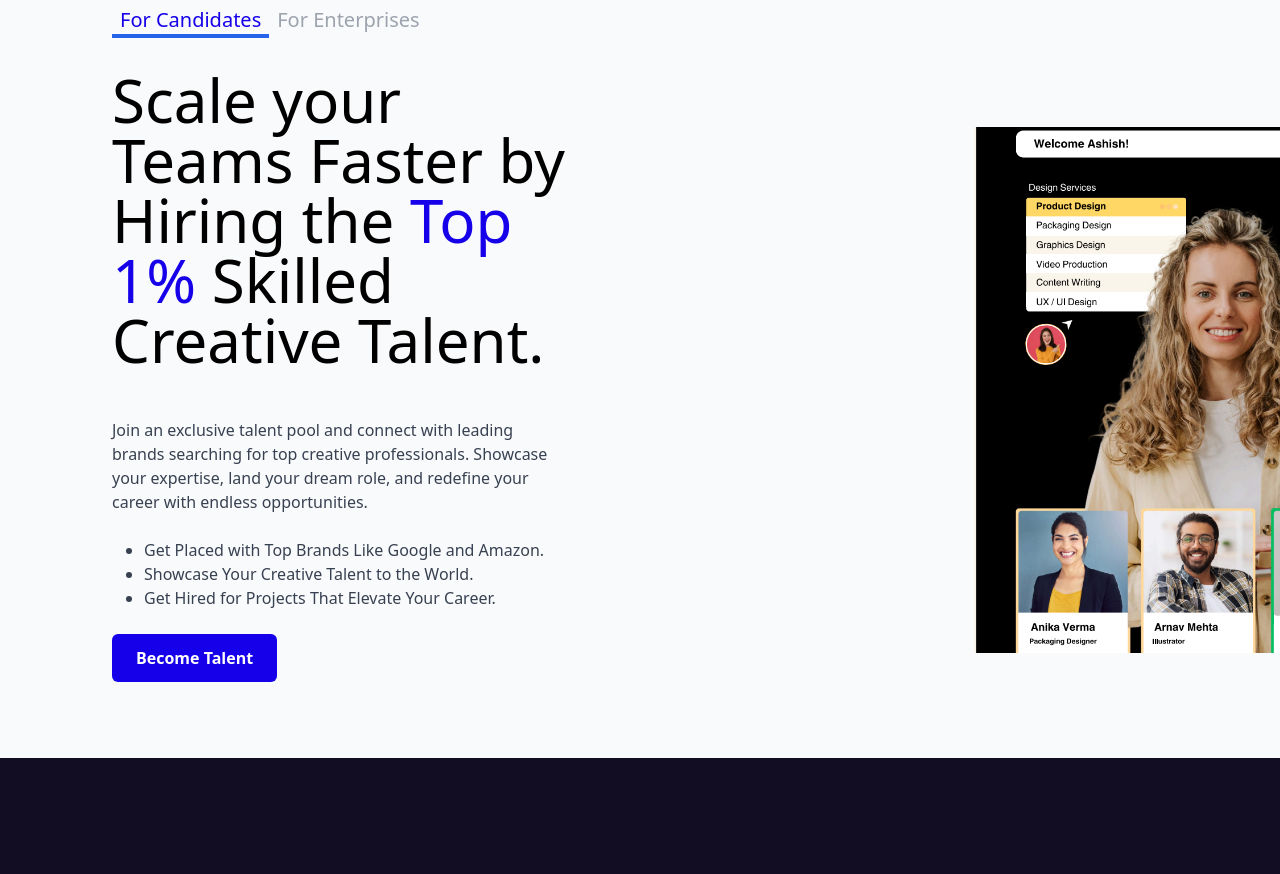
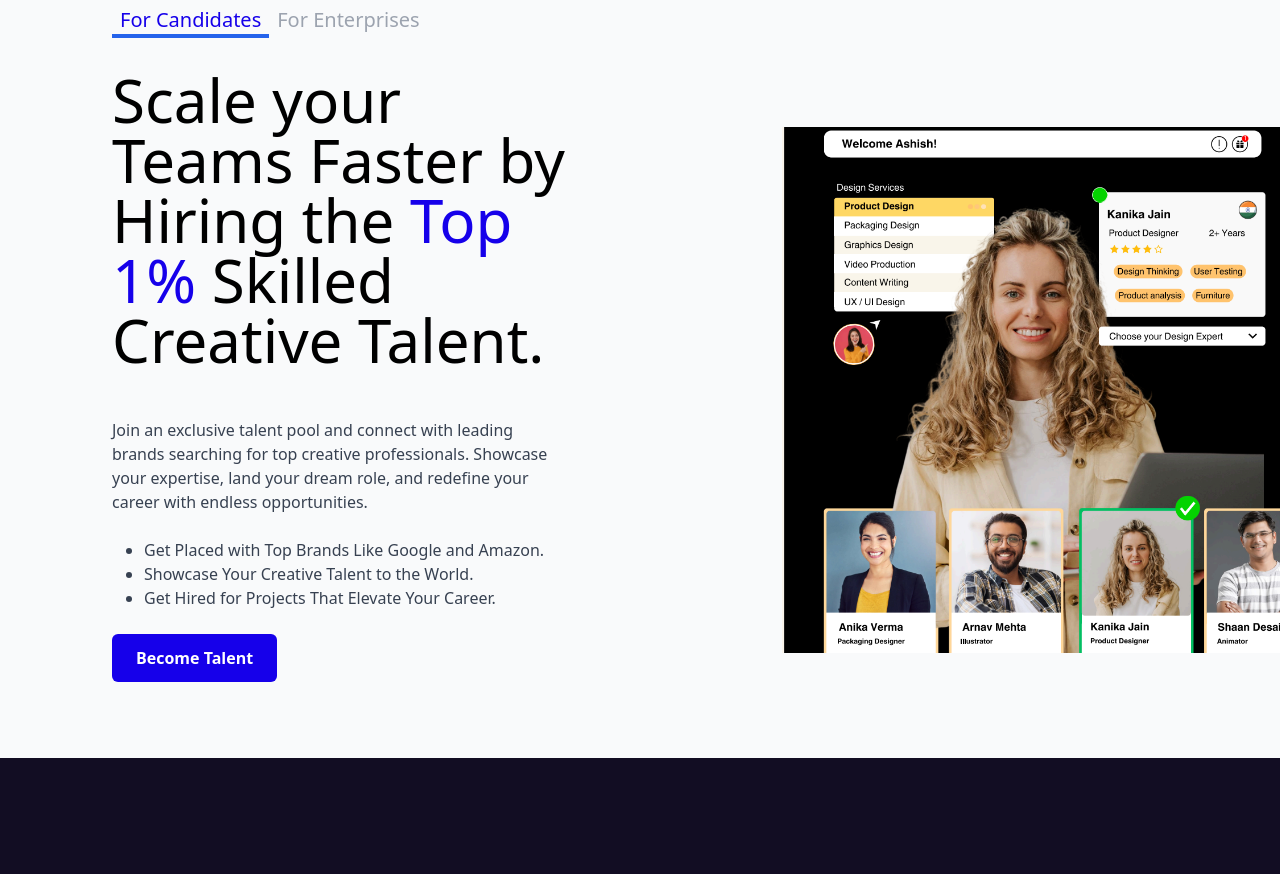
Before and after one commit to sankusodhi/Graphic-Design-UI, a React (Vite) app: page / in a window 1280 px wide. Shown: the part 6800-7674 px from the top of the page. Built offline with nearby package versions, Linux system fonts and the light colour scheme.

Commit message:
fix:image

```diff
--- a/src/components/CreativeTalentSection.tsx
+++ b/src/components/CreativeTalentSection.tsx
@@ -70,7 +70,7 @@ const CreativeTalentSection = () => {
               className="w-full mt-9 h-full object-cover sm:ml-[12px] sm:mr-8"
               src="/pic-09.png"
               alt="Arjun Mehta"
-              style={{ transform: 'translateX(2in)' }} // Moves the image 2 inches to the right
+              style={{ transform: 'translateX(in)' }} // Moves the image 2 inches to the right
             />
           </div>
 
```
